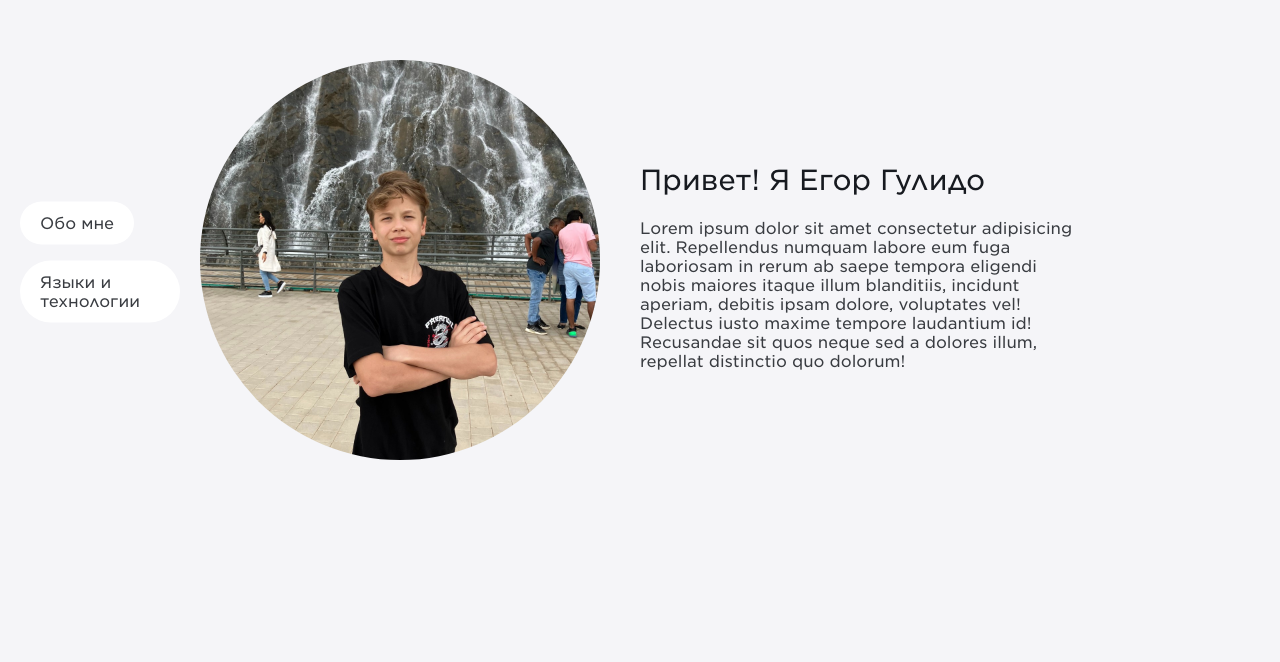
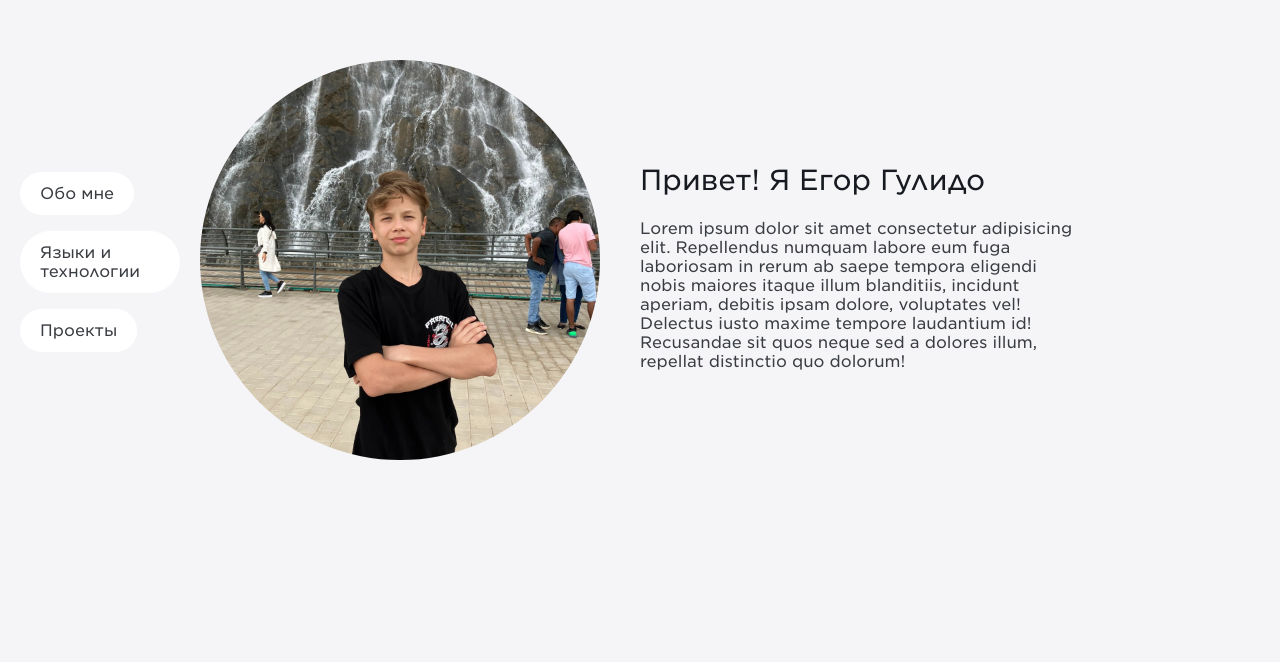
Before and after one commit to Egor-oop/personal_website, a React (Create React App) app in the folder personal/: page / in a window 1280 px wide. Shown: the part 138-800 px from the top of the page. Built offline with nearby package versions, Linux system fonts and the light colour scheme.

Commit message:
fix: projects section was added in links.jsx

```diff
--- a/personal/src/components/navigatioin/Links.jsx
+++ b/personal/src/components/navigatioin/Links.jsx
@@ -6,7 +6,7 @@ export const Links = () => {
         <>
             <a href='#mainSection'><div className={styles['nav__hlink']}>Обо мне</div></a>
             <a href='#skillsSection'><div className={styles['nav__hlink']}>Языки и технологии</div></a>
-            {/* <a href='#projectsSection'><div className={styles['nav__hlink']}>Проекты</div></a> */}
+            <a href='#projectsSection'><div className={styles['nav__hlink']}>Проекты</div></a>
         </>
     )
 }
```
